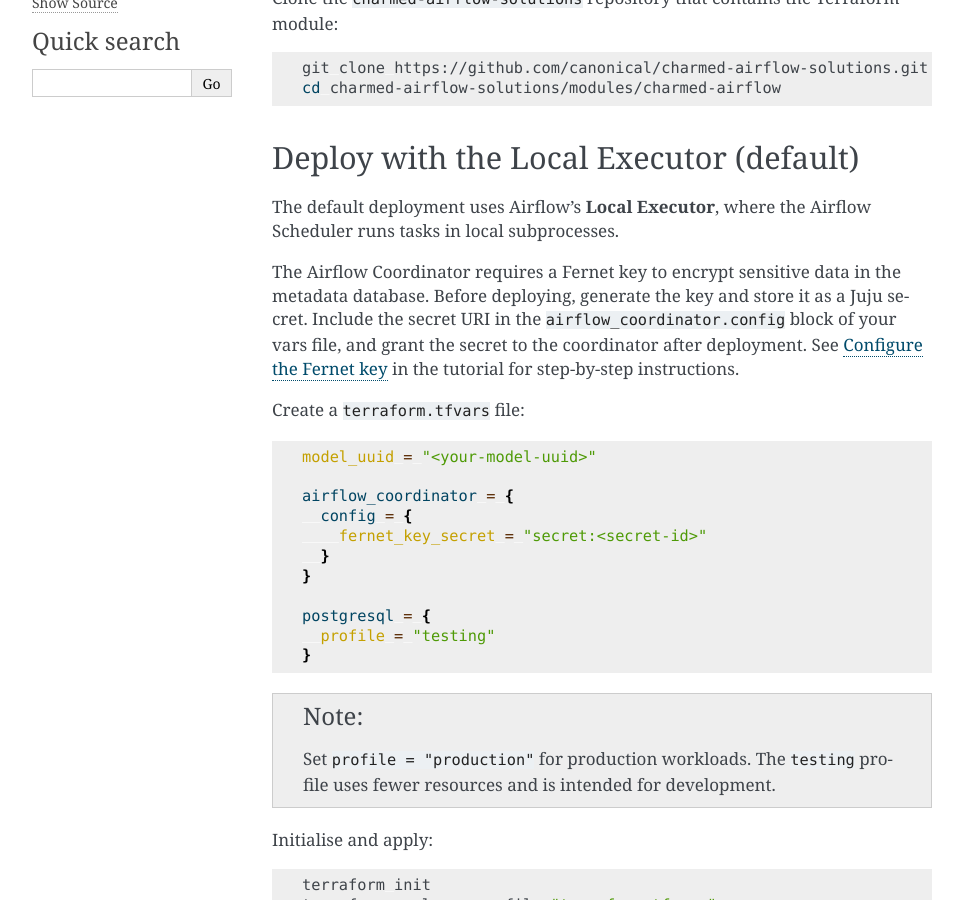
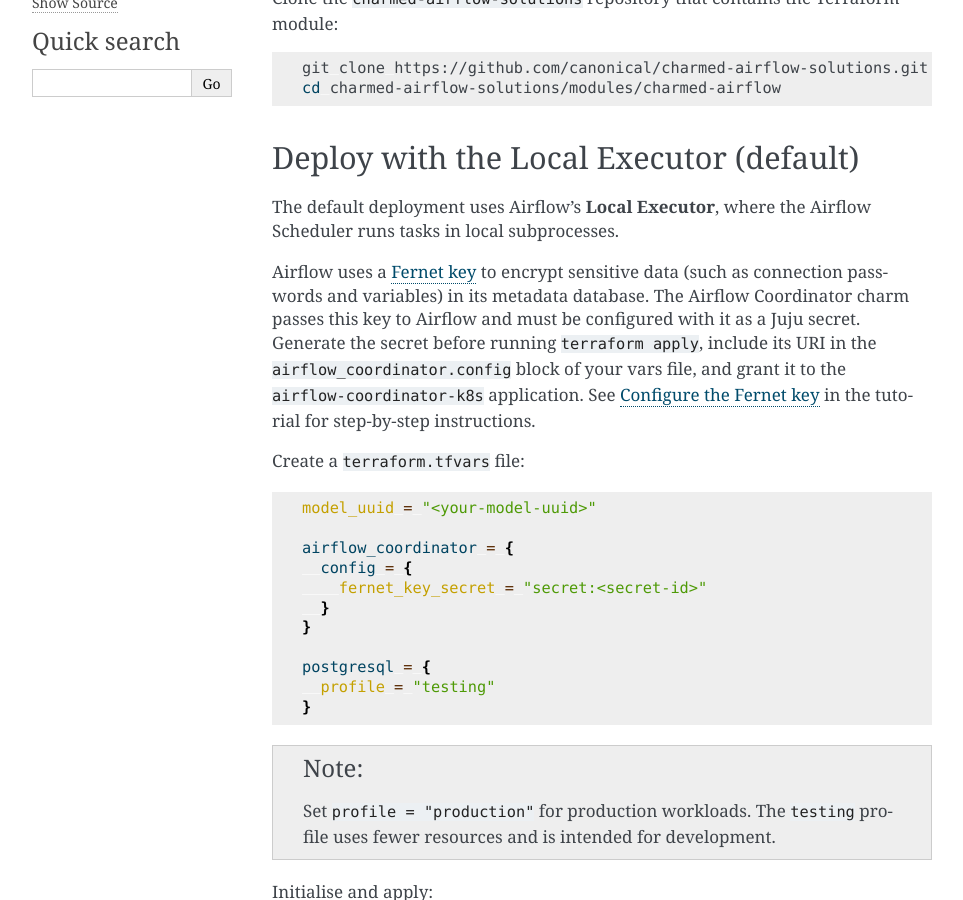
Before and after one commit to canonical/charmed-airflow-documentation, a Sphinx documentation site: the page built from docs/how-to/deploy-with-terraform.rst, in a window 1280 px wide and 900 px high, scrolled down 473 px. Shown: the whole window, without its empty margins (148-1111 px from the left). Built offline with Sphinx 7.4.7, drawn with Linux system fonts in a browser that asks for light colours.

Commit message:
Addressed PR feedback

```diff
--- a/docs/how-to/deploy-with-terraform.rst
+++ b/docs/how-to/deploy-with-terraform.rst
@@ -33,10 +33,12 @@
 The default deployment uses Airflow's **Local Executor**, where the Airflow Scheduler
 runs tasks in local subprocesses.
 
-The Airflow Coordinator requires a Fernet key to encrypt sensitive data in the
-metadata database. Before deploying, generate the key and store it as a Juju
-secret. Include the secret URI in the ``airflow_coordinator.config`` block of
-your vars file, and grant the secret to the coordinator after deployment.
+Airflow uses a `Fernet key`_ to encrypt sensitive data (such as connection
+passwords and variables) in its metadata database. The Airflow Coordinator charm
+passes this key to Airflow and must be configured with it as a Juju secret.
+Generate the secret before running ``terraform apply``, include its URI in the
+``airflow_coordinator.config`` block of your vars file, and grant it to the
+``airflow-coordinator-k8s`` application.
 See :ref:`configure-the-fernet-key` in the tutorial for step-by-step
 instructions.
 
--- a/docs/reuse/links.txt
+++ b/docs/reuse/links.txt
@@ -1,4 +1,4 @@
-.. _Airflow Kubernetes Executor documentation: https://airflow.apache.org/docs/apache-airflow-providers-cncf-kubernetes/stable/kubernetes_executor.html#pod-override
+.. _Airflow Kubernetes Executor documentation: https://airflow.apache.org/docs/apache-airflow/stable/administration-and-deployment/kubernetes.html#kubernetes-executor
 .. _Airflow Kubernetes executor charm configuration page: https://charmhub.io/airflow-kubernetes-executor-k8s/configurations
 .. _Airflow REST API: https://airflow.apache.org/docs/apache-airflow/stable/stable-rest-api-ref.html
 .. _Apache Airflow: https://airflow.apache.org/
```
